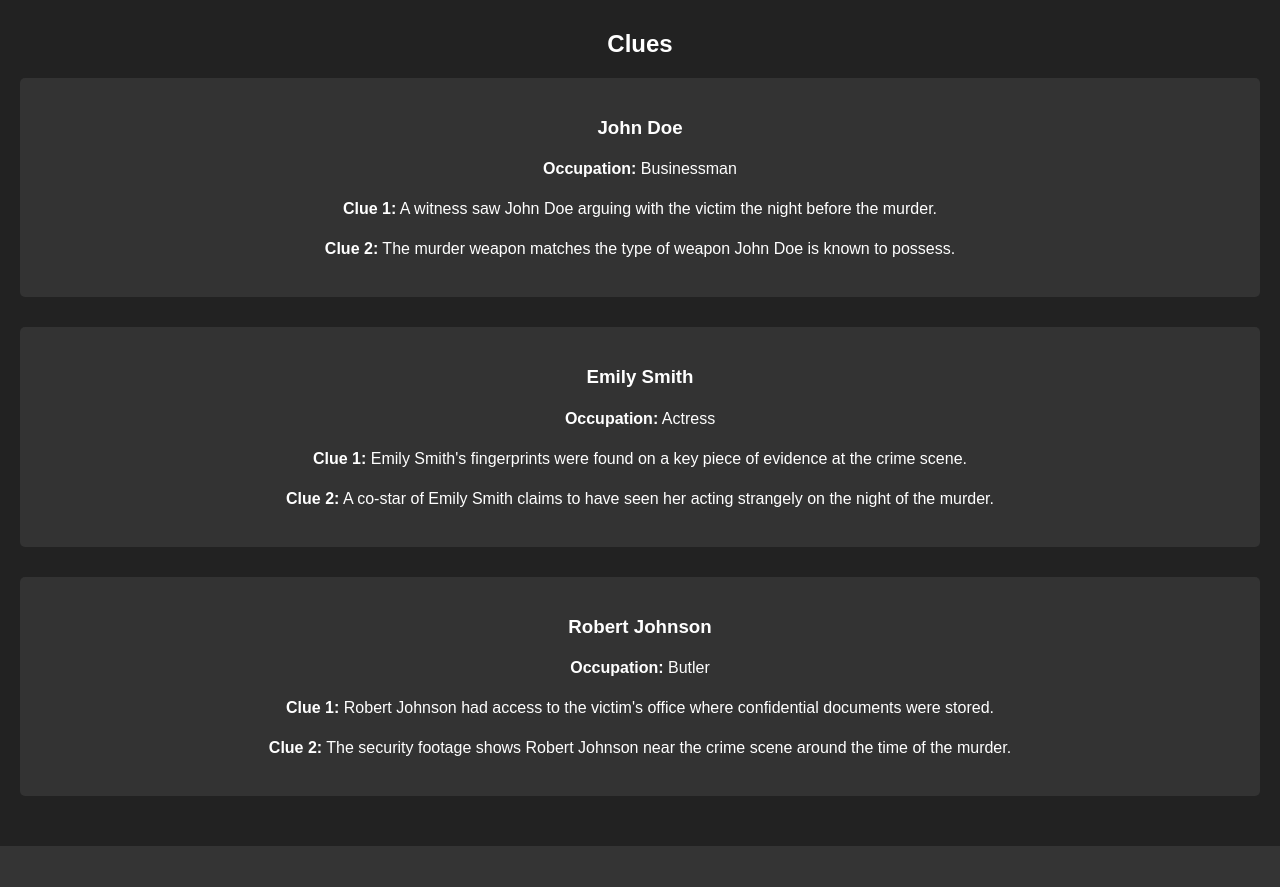
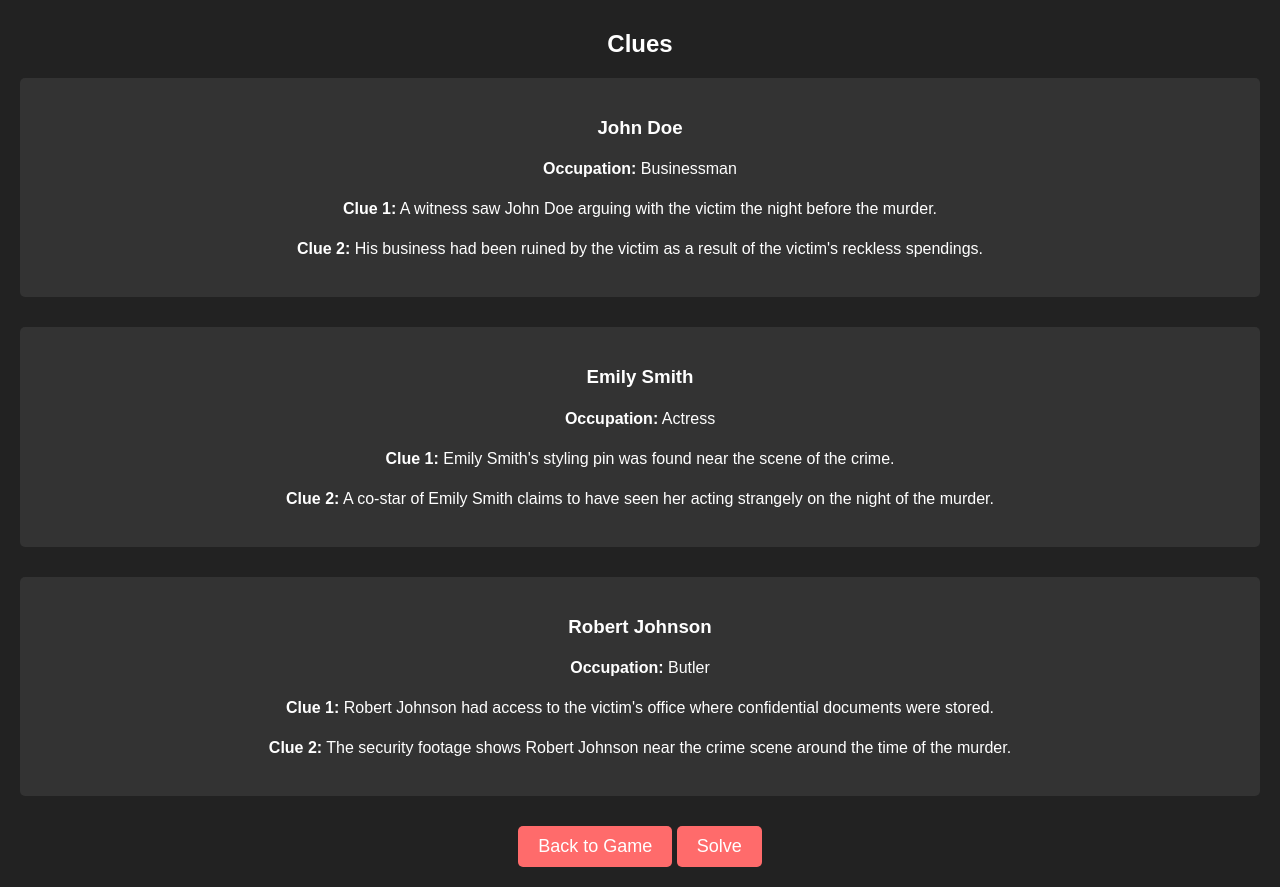
Before and after one commit to hershey-harsh/Murder-Mystery, a Flask app: page /clues in a window 1280 px wide. Shown: the part 57-944 px from the top of the page. Before the commit the page ends 903 px from the top, so only its background shows below. Run offline with Flask 3, Linux system fonts and the light colour scheme.

Commit message:
Update clues.html

```diff
--- a/templates/clues.html
+++ b/templates/clues.html
@@ -4,7 +4,7 @@
   <meta charset="UTF-8">
   <meta name="viewport" content="width=device-width, initial-scale=1.0">
   <link rel="stylesheet" href="static/style.css">
-  <title>Murder Mystery Game</title>
+  <title>Clues - Murder Mystery</title>
 </head>
 
 <body>
@@ -19,13 +19,13 @@
         <h3>John Doe</h3>
         <p><strong>Occupation:</strong> Businessman</p>
         <p><strong>Clue 1:</strong> A witness saw John Doe arguing with the victim the night before the murder.</p>
-        <p><strong>Clue 2:</strong> The murder weapon matches the type of weapon John Doe is known to possess.</p>
+        <p><strong>Clue 2:</strong> His business had been ruined by the victim as a result of the victim's reckless spendings. </p>
       </div>
 
       <div class="profile">
         <h3>Emily Smith</h3>
         <p><strong>Occupation:</strong> Actress</p>
-        <p><strong>Clue 1:</strong> Emily Smith's fingerprints were found on a key piece of evidence at the crime scene.</p>
+        <p><strong>Clue 1:</strong> Emily Smith's styling pin was found near the scene of the crime.</p>
         <p><strong>Clue 2:</strong> A co-star of Emily Smith claims to have seen her acting strangely on the night of the murder.</p>
       </div>
 
@@ -37,5 +37,12 @@
       </div>
     </section>
   </main>
+  <center>
+    <div class="button-container">
+        <a href="/game" class="button">Back to Game</a>
+        <a href="/solve" class="button">Solve</a>
+    </div>
+    </center>
+
 </body>
 </html>
```
